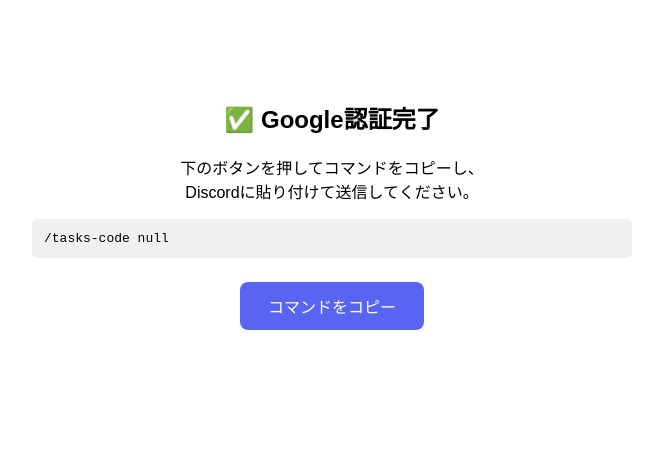
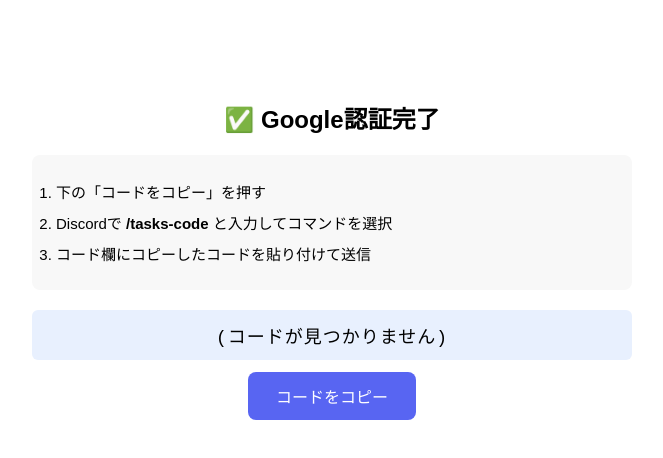
Before and after one commit to teraiori/nekonoteclaude, a plain HTML site: page index.html in a window 1280 px wide. Shown: the whole page, without its empty margins (308-971 px from the left). Drawn offline with Linux system fonts and the light colour scheme.

Commit message:
Update index.html

```diff
--- a/index.html
+++ b/index.html
@@ -5,27 +5,33 @@
   <title>認証完了</title>
   <style>
     body { font-family: sans-serif; max-width: 600px; margin: 60px auto; padding: 20px; text-align: center; }
-    #code-box { font-family: monospace; padding: 12px; background: #f0f0f0; border-radius: 6px; word-break: break-all; margin: 16px 0; text-align: left; }
-    .btn { display: inline-block; padding: 12px 28px; border-radius: 8px; font-size: 16px; cursor: pointer; border: none; margin: 8px; background: #5865F2; color: white; }
+    .steps { text-align: left; background: #f8f8f8; border-radius: 8px; padding: 16px 24px; margin: 20px 0; }
+    .steps li { margin: 10px 0; font-size: 15px; }
+    #code-box { font-family: monospace; font-size: 18px; padding: 12px; background: #e8f0fe; border-radius: 6px; margin: 12px 0; letter-spacing: 1px; }
+    .btn { display: inline-block; padding: 12px 28px; border-radius: 8px; font-size: 16px; cursor: pointer; border: none; background: #5865F2; color: white; }
     .btn:hover { background: #4752C4; }
     #status { margin-top: 12px; color: #2d7d46; font-size: 15px; font-weight: bold; }
   </style>
 </head>
 <body>
   <h2>✅ Google認証完了</h2>
-  <p>下のボタンを押してコマンドをコピーし、<br>Discordに貼り付けて送信してください。</p>
+  <ol class="steps">
+    <li>下の「コードをコピー」を押す</li>
+    <li>Discordで <strong>/tasks-code</strong> と入力してコマンドを選択</li>
+    <li>コード欄にコピーしたコードを貼り付けて送信</li>
+  </ol>
   <div id="code-box"></div>
-  <button class="btn" onclick="copyCommand()">コマンドをコピー</button>
+  <button class="btn" onclick="copyCode()">コードをコピー</button>
   <div id="status"></div>
   <script>
     const code = new URLSearchParams(window.location.search).get('code');
-    document.getElementById('code-box').textContent = `/tasks-code ${code}`;
+    document.getElementById('code-box').textContent = code || '(コードが見つかりません)';
 
-    function copyCommand() {
-      navigator.clipboard.writeText(`/tasks-code ${code}`).then(() => {
-        document.getElementById('status').textContent = '✅ コピーしました！Discordに貼り付けて送信してください。';
+    function copyCode() {
+      navigator.clipboard.writeText(code).then(() => {
+        document.getElementById('status').textContent = '✅ コピーしました！Discordで /tasks-code を入力して貼り付けてください。';
       }).catch(() => {
-        document.getElementById('status').textContent = '上のコマンドを手動でコピーしてください。';
+        document.getElementById('status').textContent = '上のコードを手動でコピーしてください。';
       });
     }
   </script>
```
